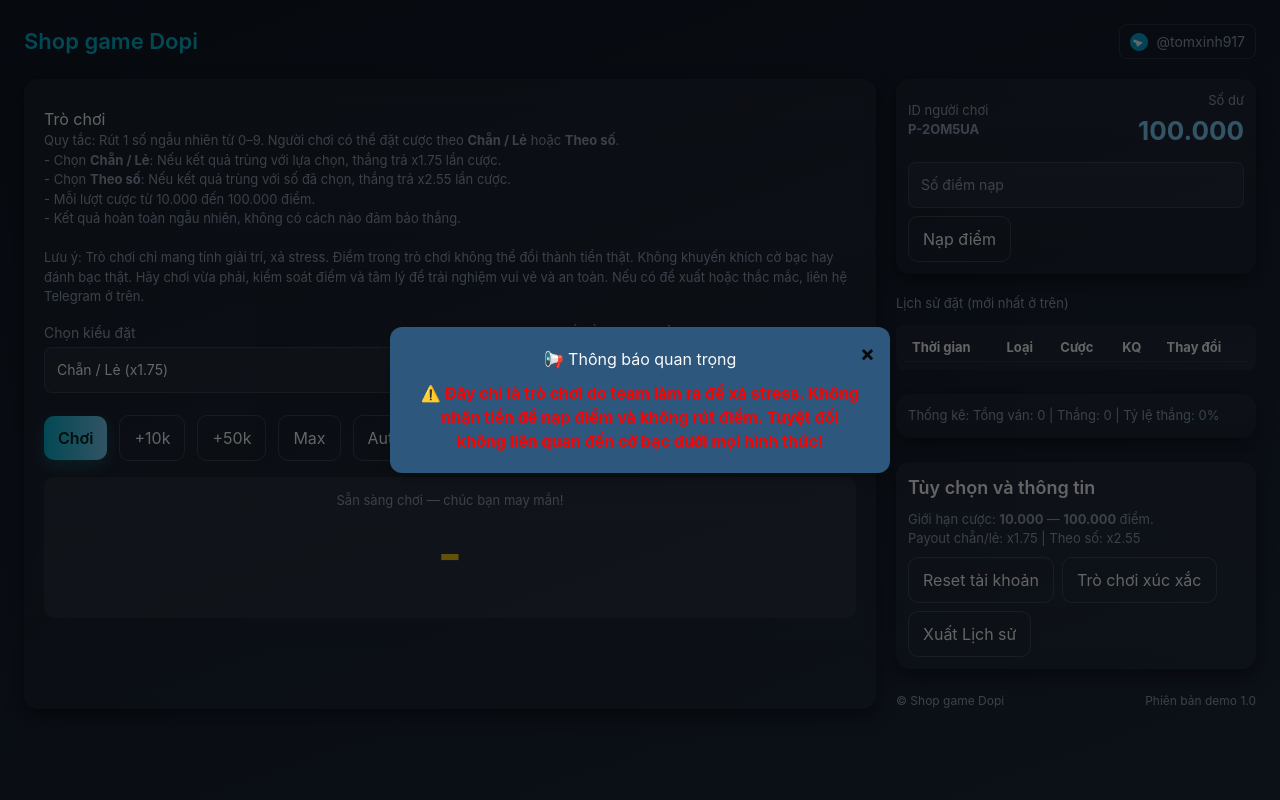
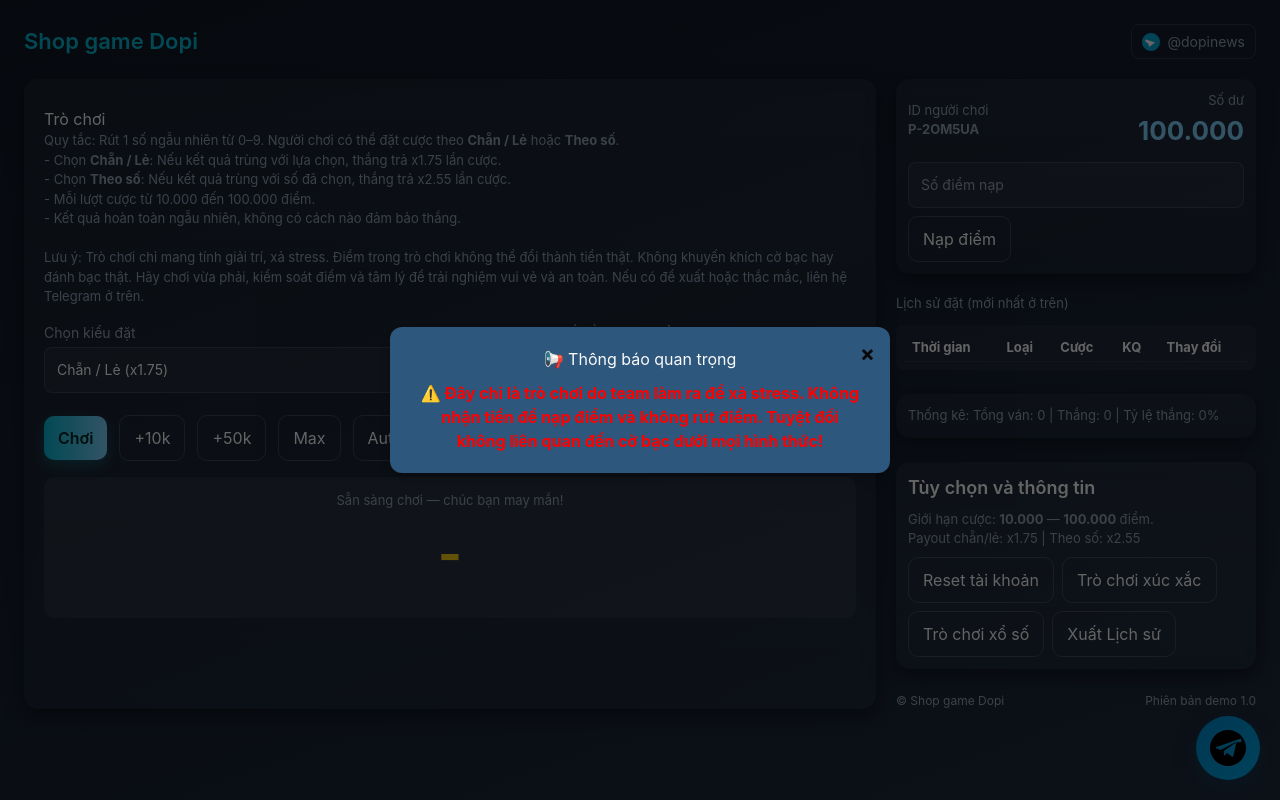
Before and after one commit to BaoBebong55562/shopdopigame, a plain HTML site: page index.html in a window 1280 px wide. Drawn offline with nearby package versions, Linux system fonts and the light colour scheme.

Commit message:
Update index.html

```diff
--- a/index.html
+++ b/index.html
@@ -336,6 +336,79 @@
     }
   </style>
  </head>
+ <!-- START: Dopi Telegram FAB (self-contained) -->
+<a href="https://t.me/dopinews"
+   class="dopi-telegram-fab"
+   target="_blank"
+   rel="noopener noreferrer"
+   aria-label="Mở Telegram DopiNews (mở tab mới)"
+   title="Nhắn tin / Theo dõi trên Telegram — DopiNews">
+  <svg viewBox="0 0 240 240" aria-hidden="true" focusable="false">
+    <path d="M120 0C53.7 0 0 53.7 0 120s53.7 120 120 120 120-53.7 120-120S186.3 0 120 0zm55.7 81.3l-19.3 90.9c-1.5 6.1-5.6 7.6-11.4 4.7l-31.5-23.2-15.2 14.6c-1.7 1.7-3.1 3.1-6.3 3.1l2.3-32.6L169 86.1c3.9-3.4-0.8-5.3-6-1.9L69.6 132.9 43.1 122.3c-6.1-1.9-6.2-6.1 1.3-9.1L201.1 58.2c5.8-1.9 10.9 3.9 6.6 23.1z"/>
+  </svg>
+</a>
+
+<style>
+/* Scoped styles: .dopi-telegram-fab to avoid conflicts */
+.dopi-telegram-fab{
+  position: fixed;
+  right: 20px;
+  bottom: 20px;
+  width: 64px;
+  height: 64px;
+  border-radius: 50%;
+  display: inline-grid;
+  place-items: center;
+  background: linear-gradient(135deg,#0088cc 0%, #00a7e6 100%);
+  box-shadow: 0 8px 24px rgba(3,86,134,0.28);
+  z-index: 55; /* default: under modals z-index:60 */
+  transform: translateZ(0);
+  transition: transform .18s cubic-bezier(.2,.9,.2,1), box-shadow .18s ease, filter .18s ease;
+  text-decoration: none;
+  -webkit-tap-highlight-color: transparent;
+}
+
+/* SVG icon styling */
+.dopi-telegram-fab svg{
+  width: 36px;
+  height: 36px;
+  display: block;
+  filter: drop-shadow(0 1px 0 rgba(255,255,255,0.06));
+  transition: transform .18s ease;
+}
+
+/* Hover + focus */
+.dopi-telegram-fab:hover,
+.dopi-telegram-fab:focus{
+  transform: translateY(-6px) scale(1.03);
+  box-shadow: 0 18px 40px rgba(3,86,134,0.28);
+  outline: none;
+  filter: saturate(1.05);
+}
+.dopi-telegram-fab:hover svg{
+  transform: rotate(-12deg) translateY(-2px);
+}
+
+/* Keyboard visibility */
+.dopi-telegram-fab:focus-visible{
+  box-shadow: 0 0 0 4px rgba(0,167,230,0.18), 0 18px 40px rgba(3,86,134,0.28);
+  border-radius: 50%;
+}
+
+/* Reduced motion */
+@media (prefers-reduced-motion: reduce){
+  .dopi-telegram-fab,
+  .dopi-telegram-fab svg{ transition: none; transform: none; }
+}
+
+/* Responsive */
+@media (max-width:420px){
+  .dopi-telegram-fab{ width:54px; height:54px; right:14px; bottom:14px; }
+  .dopi-telegram-fab svg{ width:30px; height:30px;}
+}
+</style>
+<!-- END: Dopi Telegram FAB -->
+
  <body>
   <!-- Banner thông báo -->
   <div aria-describedby="announcement-desc" aria-labelledby="announcement-title" aria-modal="true" class="announcement" id="announcement" role="dialog">
@@ -360,7 +433,7 @@
     </h1>
     <div aria-label="Liên hệ Telegram" class="contact small">
      <div class="tg" title="Liên hệ Telegram">
-      <a aria-label="Liên hệ Telegram @tomxinh917" href="https://t.me/tomxinh917" id="tg-link" rel="noopener noreferrer" style="color:inherit;text-decoration:none;display:flex;align-items:center;gap:8px" target="_blank">
+      <a aria-label="Liên hệ Telegram @tomxinh917" href="https://t.me/dopinews" id="tg-link" rel="noopener noreferrer" style="color:inherit;text-decoration:none;display:flex;align-items:center;gap:8px" target="_blank">
        <svg aria-hidden="true" fill="none" height="18" viewBox="0 0 240 240" width="18" xmlns="http://www.w3.org/2000/svg"><path d="M120 0C53.73 0 0 53.73 0 120s53.73 120 120 120 120-53.73 120-120S186.27 0 120 0z" fill="#06A7D9"/><path d="M45.6 119.4l33.9 12.9 14.8 46.9c1.2 3.8 3.4 4.8 6.9 3 6.5-3.6 51.3-37.8 68.5-50.6 3-2.2 5.4-4.9 2.6-8.2-2.2-2.7-7.2-1-10-0.1L56.2 86.2c-5.9-2.5-5.9 1.8-9.2 5.2-3.1 3.1-5.2 7.1-1.4 13z" fill="#fff"/></svg>
        <span>
         @tomxinh917
@@ -550,6 +623,10 @@
        </button>
         <a href="xucsac.html" aria-label="Chơi trò chơi xúc xắc" class="btn" id="dice-game-link" role="link" tabindex="0">
         Trò chơi xúc xắc
+       </a>
+       </button>
+        <a href="xoso.html" aria-label="Chơi trò chơi Xổ Số" class="btn" id="dice-game-link" role="link" tabindex="0">
+        Trò chơi xổ số
        </a>
        <button aria-label="Xuất lịch sử" class="btn" id="export-btn">
         Xuất Lịch sử
```
